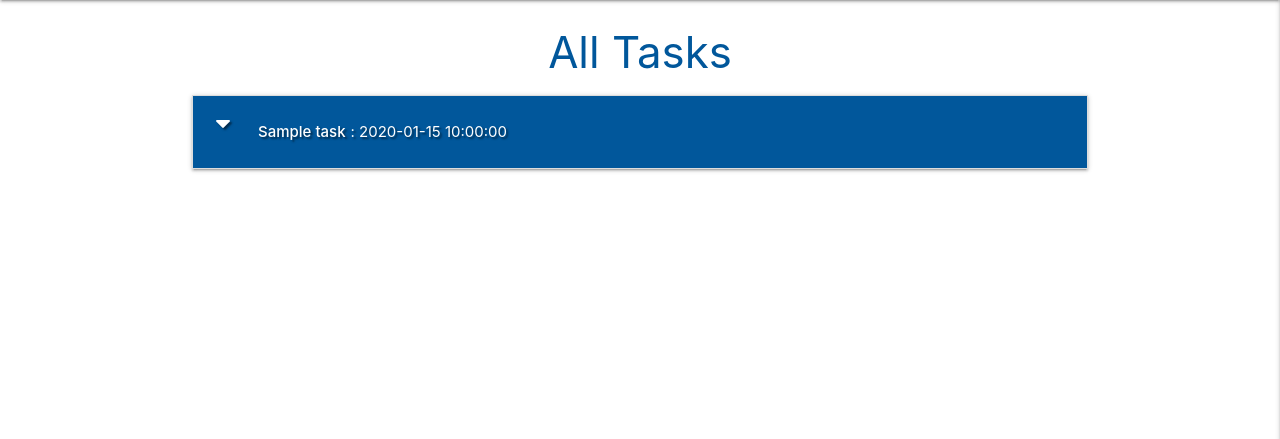
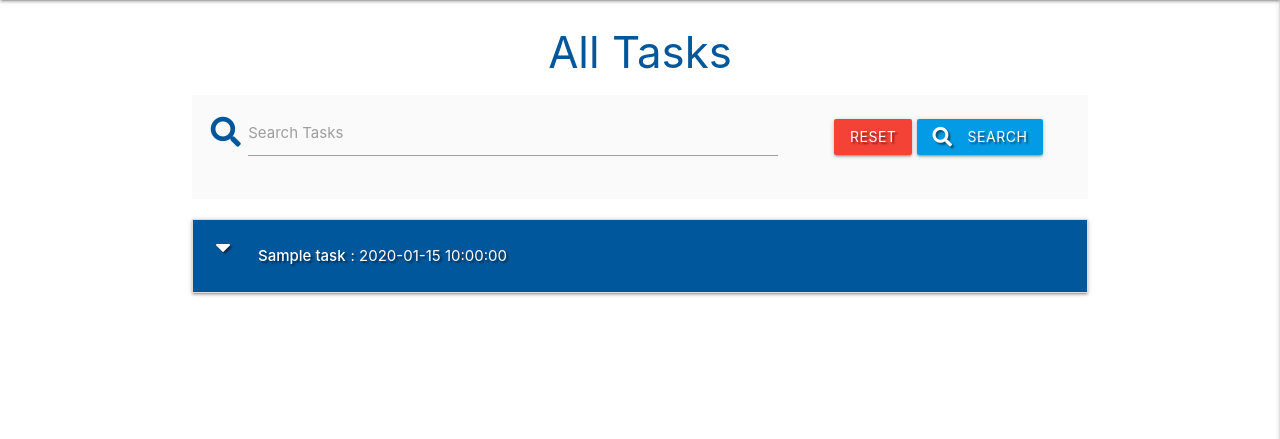
Before and after one commit to carrozw/task_manager, a Flask app: page / in a window 1280 px wide. Shown: the part 64-503 px from the top of the page. Run offline with Flask 2, Linux system fonts and the light colour scheme; a database or web service that is not in the repository returns one stand-in record (values such as "Sample title"); some libraries are stand-ins or nearby versions.

Commit message:
add search functionality

```diff
--- a/app.py
+++ b/app.py
@@ -23,6 +23,12 @@ def get_tasks():
     tasks = list(mongo.db.tasks.find())
     return render_template("tasks.html", tasks=tasks)
 
+
+@app.route("/search", methods=["GET", "POST"])
+def search():
+    query = request.form.get("query")
+    tasks = list(mongo.db.tasks.find({"$text": {"$search": query}}))
+    return render_template("tasks.html", tasks=tasks)
 
 @app.route("/register", methods=["GET", "POST"])
 def register():
@@ -183,9 +189,6 @@ def delete_category(category_id):
     return redirect(url_for("get_categories"))
 
 
-
-
-
 if __name__ == "__main__":
     app.run(host=os.environ.get("IP"),
             port=int(os.environ.get("PORT")),
--- a/templates/tasks.html
+++ b/templates/tasks.html
@@ -4,6 +4,25 @@
 
 <h3 class="light-blue-text text-darken-4 center-align">All Tasks</h3>
 
+<div class="row card_panel grey lighten-5">
+    <form action="{{ url_for('search') }}" method="post" class="col s12">
+        <div class="row valign-wrapper center-align">
+            <div class="input-field col s12 m8">
+                <i class="fas fa-search prefix light-blue-text text-darken-4"></i>
+                <input type="text" name="query" id="query" minlength="3" class="validate" required>
+                <label for="query">Search Tasks </label>
+            </div>
+            <div class="col s12 m4">
+                <a href="{{ url_for('get_tasks') }}" class="red btn text-shadow">Reset</a>
+                <button type="submit" class="light-blue darken-1 btn text-shadow">
+                    <i class="fas fa-search left"></i>Search
+                </button>
+            </div>
+        </div>
+    </form>
+</div>
+
+    {% if tasks|length > 0 %}
     <ul class="collapsible">
         {% for task in tasks %}
         <li>
@@ -31,5 +50,7 @@
         </li>
         {% endfor %}
     </ul>
-
+    {% else %}
+        <h3 class="red-text text-darken-4 center-align">No Results Found</h3>
+    {% endif %}
 {% endblock %}
```
